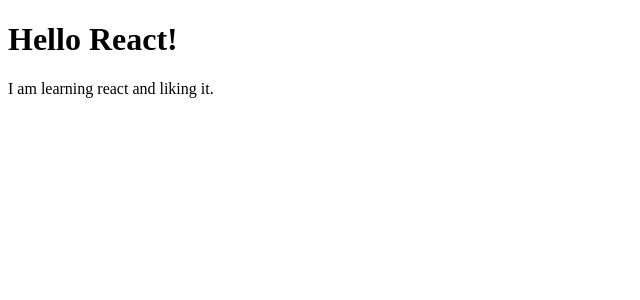
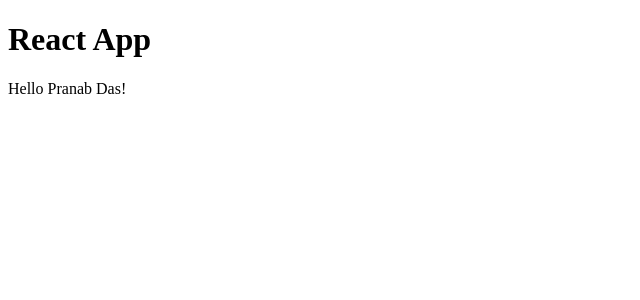
Before and after one commit to pranabdas/react-learning, a React (Create React App) app in the folder my-react-app/: page / in a window 1280 px wide. Shown: the top 300 px of the page, without its empty margins (0-640 px from the left). Built offline with nearby package versions, Linux system fonts and the light colour scheme.

Commit message:
03 app component

```diff
--- /dev/null
+++ b/my-react-app/src/App.jsx
@@ -0,0 +1,17 @@
+import React from 'react';
+
+const user = {
+    "firstName": "Pranab",
+    "lastName" : "Das"
+}
+
+function App() {
+    return(
+      <>
+        <h1>React App</h1>
+        <p>Hello {user.firstName} {user.lastName}!</p>
+      </>
+    )
+  }
+
+export default App
--- a/my-react-app/src/index.js
+++ b/my-react-app/src/index.js
@@ -1,10 +1,5 @@
 import React from 'react';
 import ReactDOM from 'react-dom';
+import App from './App.jsx';
 
-ReactDOM.render(
-  <>
-    <h1>Hello React! </h1>
-    <p>I am learning react and liking it. </p>
-  </>
-  ,document.getElementById('root')
-);
+ReactDOM.render(< App />, document.getElementById('root'));
```
Also changed, not shown: 1 other file (tests, documents, lock files or other folders).
